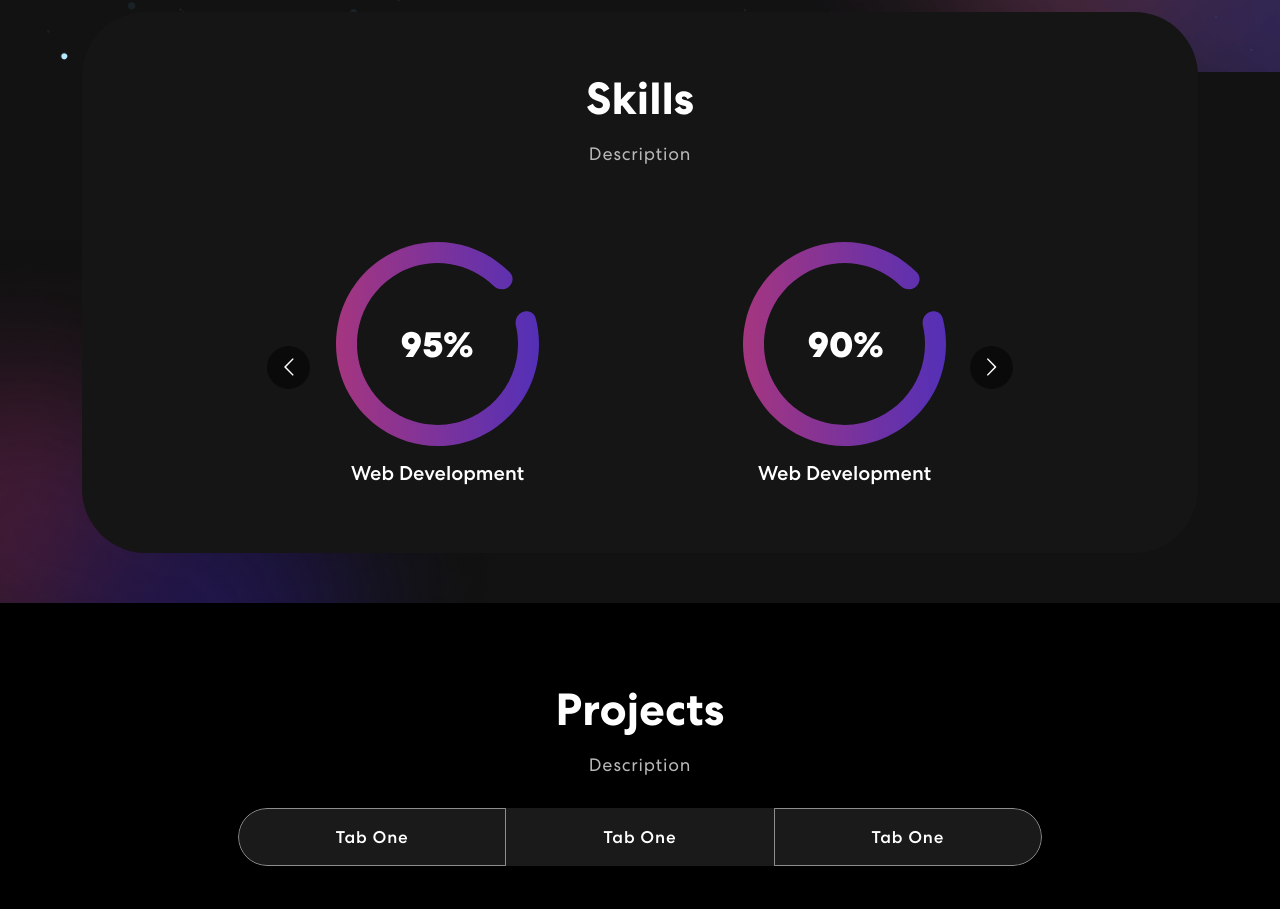
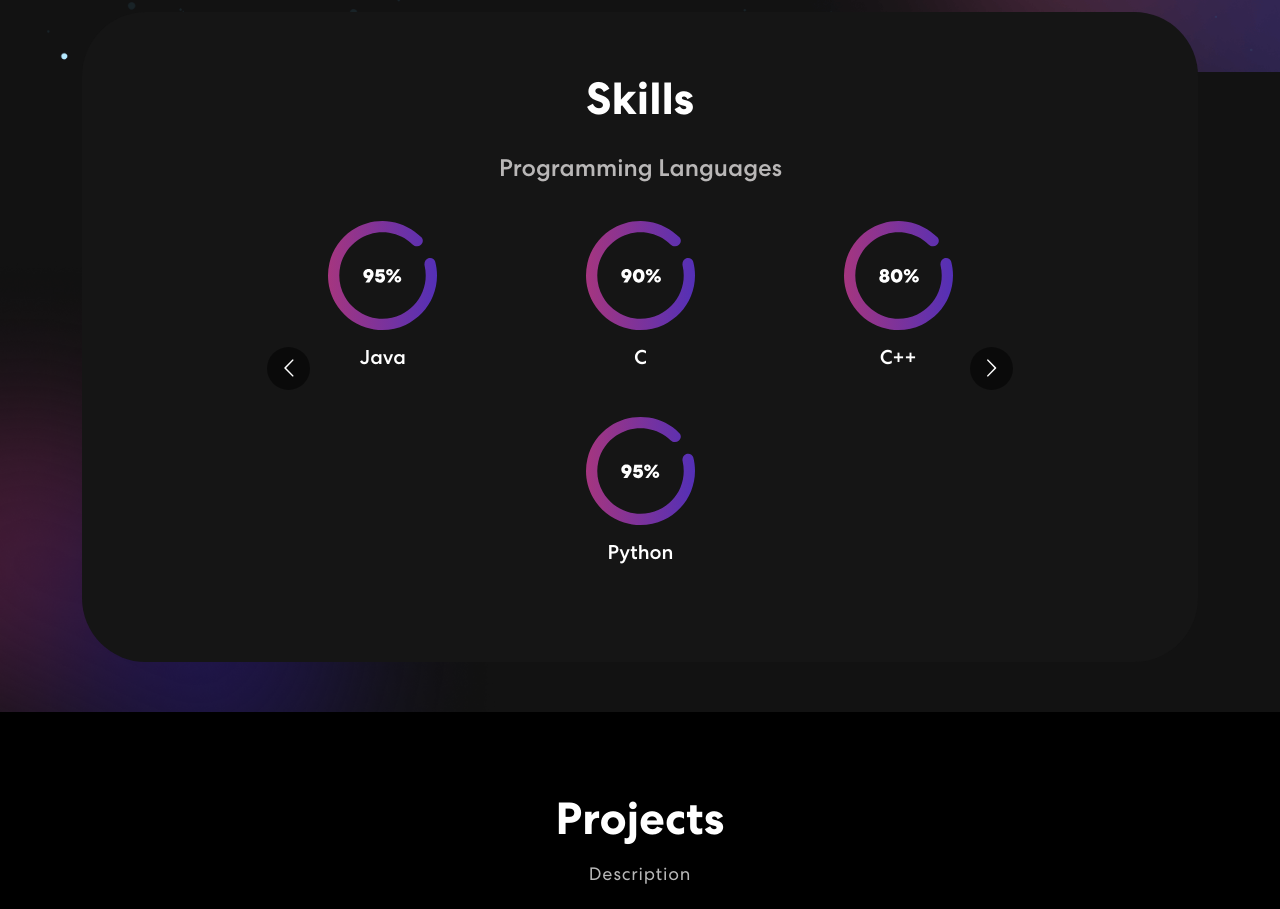
Before and after one commit to Mohit-0918/Portfolio, a React (Create React App) app: page / in a window 1280 px wide. Shown: the part 760-1669 px from the top of the page. Built offline with nearby package versions, Linux system fonts and the light colour scheme.

Commit message:
Designed the carousel

```diff
--- a/package.json
+++ b/package.json
@@ -17,7 +17,7 @@
     "react-bootstrap": "^2.9.0",
     "react-bootstrap-icons": "^1.10.3",
     "react-dom": "^18.2.0",
-    "react-multi-carousel": "^2.8.4",
+    "react-multi-carousel": "^2.8.6",
     "react-on-screen": "^2.1.1",
     "react-router-dom": "^6.16.0",
     "react-scripts": "^3.0.1",
--- /dev/null
+++ b/src/CSS/Skills.css
@@ -0,0 +1,64 @@
+.skills-container {
+    display: flex;
+    flex-wrap: wrap;
+    justify-content: center;
+    gap: 20px;
+    max-width: 1200px;
+    margin: 0 auto;
+    padding: 20px;
+    box-sizing: border-box;
+}
+
+.item {
+    text-align: center;
+    flex: 1 1 calc(33.333% - 20px); /* 3 items per row on desktop */
+    max-width: calc(33.333% - 20px);
+}
+
+.skill-image {
+    width: 140%; /* Adjusted size for better visibility */
+    max-width: 200px;
+    height: auto;
+}
+
+.skill-bx h3 {
+    margin-top: 20px;
+    font-size: 1.5rem;
+    color: #b9b7b7;
+    text-align: center;
+}
+
+.skill-slider .item {
+    text-align: center;
+    padding: 10px;
+}
+
+@media (max-width: 1024px) {
+    .item {
+        flex: 1 1 calc(50% - 20px); /* 2 items per row on tablets */
+        max-width: calc(50% - 20px);
+    }
+}
+
+@media (max-width: 768px) {
+    .item {
+        flex: 1 1 100%; /* 1 item per row on mobile */
+        max-width: 100%;
+        display: flex;
+        flex-direction: column; /* Stack image and text vertically */
+        align-items: center; /* Center align image and text */
+        gap: 10px; /* Add spacing between image and text */
+    }
+
+    .skill-image {
+        width: 80%; /* Adjust image size for better visibility */
+        max-width: 120px; /* Set a reasonable max width for images */
+        height: auto;
+    }
+
+    .item h5 {
+        margin: 0; /* Remove default margin */
+        font-size: 1rem; /* Adjust font size for mobile */
+        text-align: center; /* Center align text */
+    }
+}
--- a/src/components/Skills.js
+++ b/src/components/Skills.js
@@ -1,60 +1,91 @@
-import React from 'react'
-import {Col, Container, Row } from "react-bootstrap";
+import React, { useState } from 'react';
+import { Col, Container, Row } from "react-bootstrap";
 import Carousel from "react-multi-carousel";
-import "react-multi-carousel/lib/styles.css"
-import meter1 from "../assets/img/meter1.svg"
-import meter2 from "../assets/img/meter3.svg"
-import meter3 from "../assets/img/meter2.svg"
-import colorSharp from "../assets/img/color-sharp.png"
-export const Skills=()=>{
+import "react-multi-carousel/lib/styles.css";
+import meter1 from "../assets/img/meter1.svg";
+import meter2 from "../assets/img/meter3.svg";
+import meter3 from "../assets/img/meter2.svg";
+import colorSharp from "../assets/img/color-sharp.png";
+import "../CSS/Skills.css";
+
+export const Skills = () => {
+    const skillCategories = [
+        {
+            category: "Programming Languages",
+            skills: [
+                { img: meter1, title: "Java" },
+                { img: meter2, title: "C" },
+                { img: meter3, title: "C++" },
+                { img: meter1, title: "Python" }
+            ]
+        },
+        {
+            category: "Frameworks",
+            skills: [
+                { img: meter2, title: "React" },
+                { img: meter3, title: "Swing*" },
+                { img: meter1, title: "NodeJS" },
+                { img: meter2, title: "Spring" }
+            ]
+        },
+        {
+            category: "Database",
+            skills: [
+                { img: meter3, title: "SQL" },
+                { img: meter1, title: "MongoDB*" }
+            ]
+        },
+        {
+            category: "Others",
+            skills: [
+                { img: meter3, title: "Git" },
+                { img: meter1, title: "Linux" },
+                { img: meter2, title: "OpenCV*" },
+                { img: meter3, title: "Deep Learning" },
+                { img: meter1, title: "REST APIs" },
+                { img: meter2, title: "Google Cloud*" }
+            ]
+        }
+    ];
+
     const responsive = {
-        superLargeDesktop: {
-            // the naming can be any, depends on you.
-            breakpoint: { max: 4000, min: 3000 },
-            items: 5
-        },
-        desktop: {
-            breakpoint: { max: 3000, min: 1024 },
-            items: 3
-        },
-        tablet: {
-            breakpoint: { max: 1024, min: 464 },
-            items: 2
-        },
-        mobile: {
-            breakpoint: { max: 464, min: 0 },
-            items: 1
-        }
+        superLargeDesktop: { breakpoint: { max: 4000, min: 3000 }, items: 1 },
+        desktop: { breakpoint: { max: 3000, min: 1024 }, items: 1 },
+        tablet: { breakpoint: { max: 1024, min: 464 }, items: 1 },
+        mobile: { breakpoint: { max: 464, min: 0 }, items: 1 }
     };
-        return(
-            <section className="skill"id="skills">
+
+    return (
+        <section className="skill" id="skills">
             <Container>
                 <Row>
                     <Col>
                         <div className="skill-bx">
-                            <h2>
-                                Skills
-                            </h2>
-                            <p>Description</p>
-                            <Carousel responsive={responsive} infinite ={true} className ="skill-slider">
-                                <div className="item">
-                                    <img src={meter1} alt="Image"/>
-                                    <h5>Web Development</h5>
+                            <h2>Skills</h2>
+                            <Carousel
+                                responsive={responsive}
+                                infinite={true}
+                                className="skill-slider"
+                            >
+                                {skillCategories.map((category, index) => (
+                                    <div key={index} className="category">
+                                        <h3>{category.category}</h3>
+                                        <div className="skills-container">
+                                            {category.skills.map((skill, skillIndex) => (
+                                                <div className="item" key={skillIndex}>
+                                                    <img src={skill.img} alt="Skill" className="skill-image" />
+                                                    <h5>{skill.title}</h5>
                                                 </div>
-                                <div className="item">
-                                    <img src={meter2} alt="Image"/>
-                                    <h5>Web Development</h5>
+                                            ))}
                                         </div>
-                                <div className="item">
-                                    <img src={meter3} alt="Image"/>
-                                    <h5>Web Development</h5>
                                     </div>
+                                ))}
                             </Carousel>
                         </div>
                     </Col>
                 </Row>
             </Container>
-                <img className="background-image-left" src={colorSharp}/>
+            <img className="background-image-left" src={colorSharp} alt="Background" />
         </section>
-        )
-}
+    );
+};
```
Also changed, not shown: 1 other file (tests, documents, lock files or other folders). Lines whose indentation alone changed are shown as unchanged.
